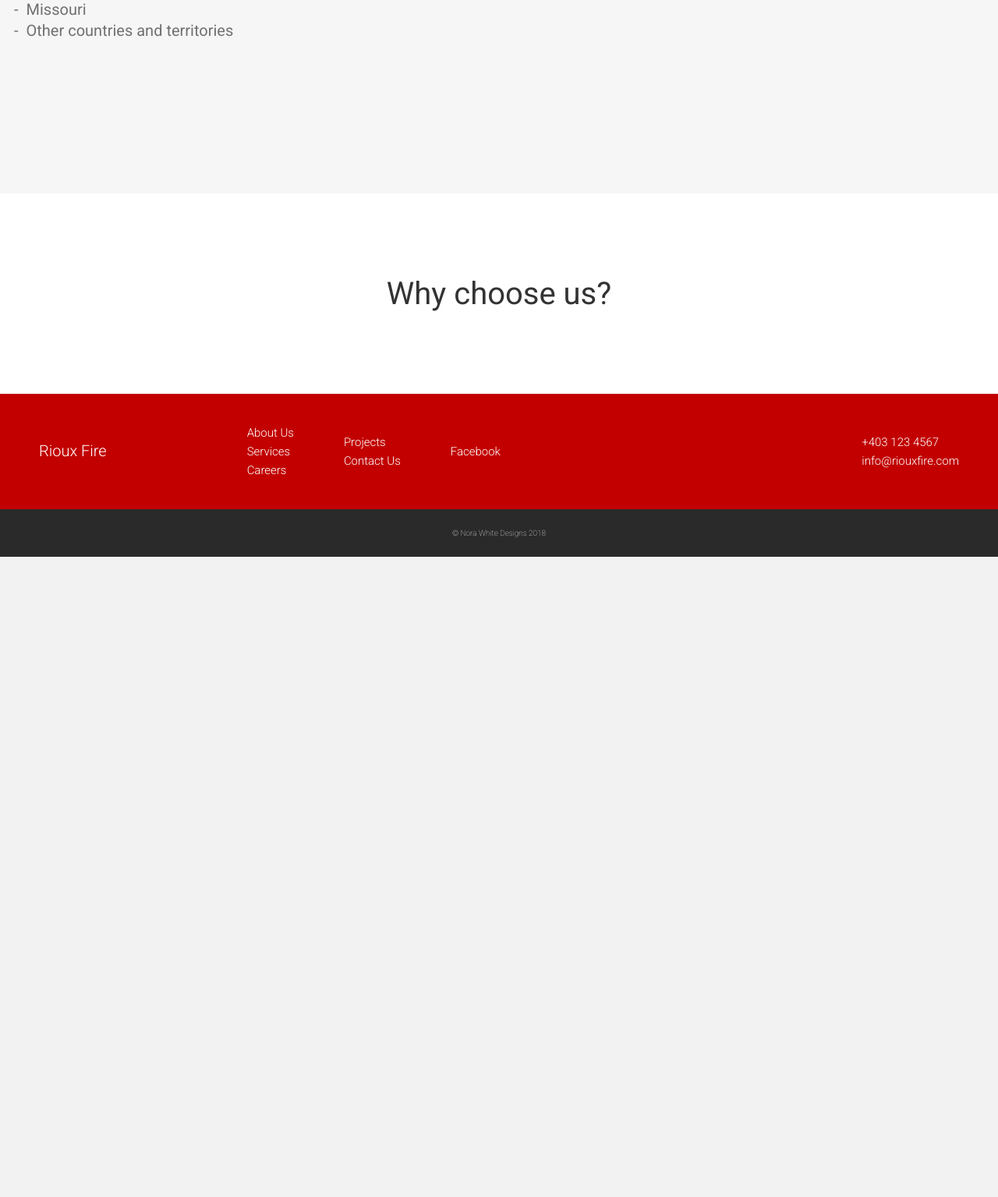
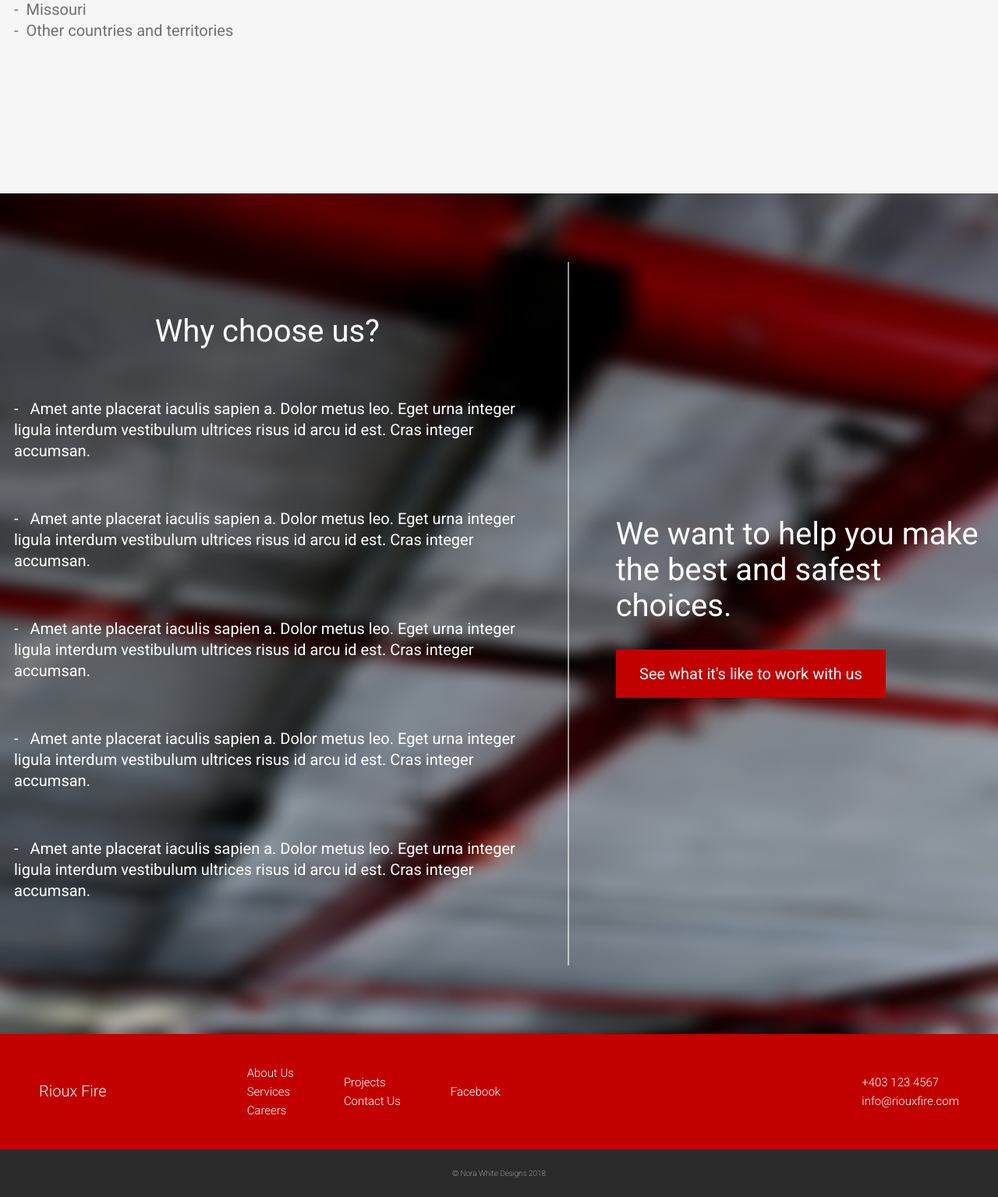
Before and after one commit to LittlePupper/rioux-fire, a PHP site: page / in a window 1280 px wide. Shown: the part 854-2389 px from the top of the page at 78% size. Before the commit the page ends 1568 px from the top, so only its background shows below. Run offline with PHP 8.4, Linux system fonts and the light colour scheme.

Commit message:
Temp background, two column alignment

```diff
--- a/app/assets/styles/styles.css
+++ b/app/assets/styles/styles.css
@@ -18,3 +18,4 @@
 @import "modules/_modal";
 @import "modules/_social-icons";
 @import "modules/_territorial-experience";
+@import "modules/_why-choose-us";
--- a/app/index.html
+++ b/app/index.html
@@ -56,7 +56,7 @@
 
   </div>
 
-  <div class="page-section welcome-blurb">
+  <div id="welcome-blurb" class="page-section welcome-blurb">
     <div class="wrapper">
       <div class="welcome-blurb__text">
         <div class="welcome-blurb__text--content">
@@ -73,7 +73,7 @@
     </div>
   </div>
 
-  <div class="page-section territorial-experience">
+  <div id="territorial-experience" class="page-section territorial-experience">
     <div class="wrapper">
       <div class="territorial-experience__text">
         <h2 class="section-title">Territorial Experience</h2>
@@ -90,9 +90,40 @@
     </div>
   </div>
 
-  <div id="why-choose-us" class="page-section">
+  <div id="why-choose-us" class="page-section why-choose-us">
     <div class="wrapper">
-      <h2 class="section-title">Why choose us?</h2>
+      <div class="why-choose-us__text">
+        <div class="why-choose-us__text--content">
+          <h2 class="section-title">Why choose us?</h2>
+          <ul>
+            <li>
+              Amet ante placerat iaculis sapien a. Dolor metus leo. Eget urna integer ligula interdum vestibulum ultrices risus id arcu id est.
+              Cras integer accumsan.
+            </li>
+            <li>
+              Amet ante placerat iaculis sapien a. Dolor metus leo. Eget urna integer ligula interdum vestibulum ultrices risus id arcu id est.
+              Cras integer accumsan.
+            </li>
+            <li>
+              Amet ante placerat iaculis sapien a. Dolor metus leo. Eget urna integer ligula interdum vestibulum ultrices risus id arcu id est.
+              Cras integer accumsan.
+            </li>
+            <li>
+              Amet ante placerat iaculis sapien a. Dolor metus leo. Eget urna integer ligula interdum vestibulum ultrices risus id arcu id est.
+              Cras integer accumsan.
+            </li>
+            <li>
+              Amet ante placerat iaculis sapien a. Dolor metus leo. Eget urna integer ligula interdum vestibulum ultrices risus id arcu id est.
+              Cras integer accumsan.
+            </li>
+          </ul>
+        </div>
+        <div class="why-choose-us__text--link">
+          <h2 class="section-title">We want to help you make the best and safest choices.</h2>
+          <a class="btn btn--border btn--large" href="#">See what it's like to work with us</a></p>
+        </div>
+      </div>
+
     </div>
   </div>
 
--- a/app/temp/styles/styles.css
+++ b/app/temp/styles/styles.css
@@ -1498,3 +1498,81 @@ Instead, edit gulp/templates/sprite */
       content: "-";
       padding-right: 10px;
     }
+
+.why-choose-us {
+  background-image: url("/assets/images/why-choose-us-bg.png");
+  background-repeat: no-repeat;
+  -moz-background-size: cover;
+       background-size: cover;
+  background-color: black;
+  color: white;
+  min-height: 100vh;
+  display: -webkit-box;
+  display: -webkit-flex;
+  display: -moz-box;
+  display: -ms-flexbox;
+  display: flex;
+  -webkit-box-align: center;
+  -webkit-align-items: center;
+     -moz-box-align: center;
+      -ms-flex-align: center;
+          align-items: center;
+}
+
+.why-choose-us__text {
+    display: -webkit-box;
+    display: -webkit-flex;
+    display: -moz-box;
+    display: -ms-flexbox;
+    display: flex;
+    -webkit-box-orient: vertical;
+    -webkit-box-direction: normal;
+    -webkit-flex-direction: horizontal;
+       -moz-box-orient: vertical;
+       -moz-box-direction: normal;
+        -ms-flex-direction: horizontal;
+            flex-direction: horizontal;
+    -webkit-box-align: center;
+    -webkit-align-items: center;
+       -moz-box-align: center;
+        -ms-flex-align: center;
+            align-items: center;
+    padding: 1rem 0;
+    font-size: 1.25rem;
+    line-height: 1.6875rem;
+  }
+
+.why-choose-us__text--content {
+      font-size: 1.25rem;
+      line-height: 1.6875rem;
+      border-right: 2px solid rgba(255, 255, 255, .6);
+      padding: 2rem 3.75rem 2rem 0;
+    }
+
+.why-choose-us__text--content h2.section-title {
+        text-align: center;
+      }
+
+.why-choose-us__text--link {
+      font-size: 3.125rem;
+      width: auto;
+      padding: 2rem 0 2rem 3.75rem;
+    }
+
+.why-choose-us .section-title {
+    text-align: left;
+  }
+
+.why-choose-us ul {
+    list-style-type: none;
+    padding: 0;
+  }
+
+.why-choose-us ul li {
+      padding: 30px 0;
+    }
+
+.why-choose-us ul li:before {
+      content: "-";
+      padding-right: 10px;
+    }
```
Also changed, not shown: app/assets/styles/modules/_why-choose-us.css (added, +55 -0 lines), app/assets/images/why-choose-us-bg.png (added).
